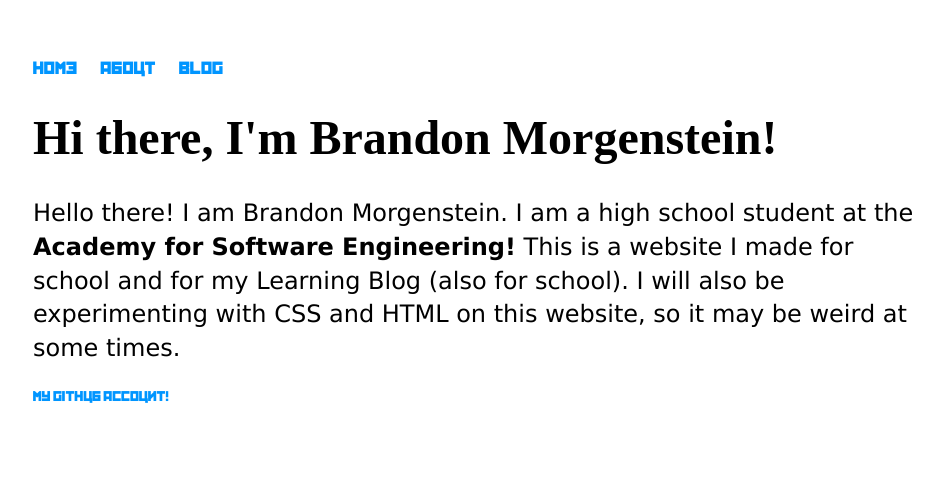
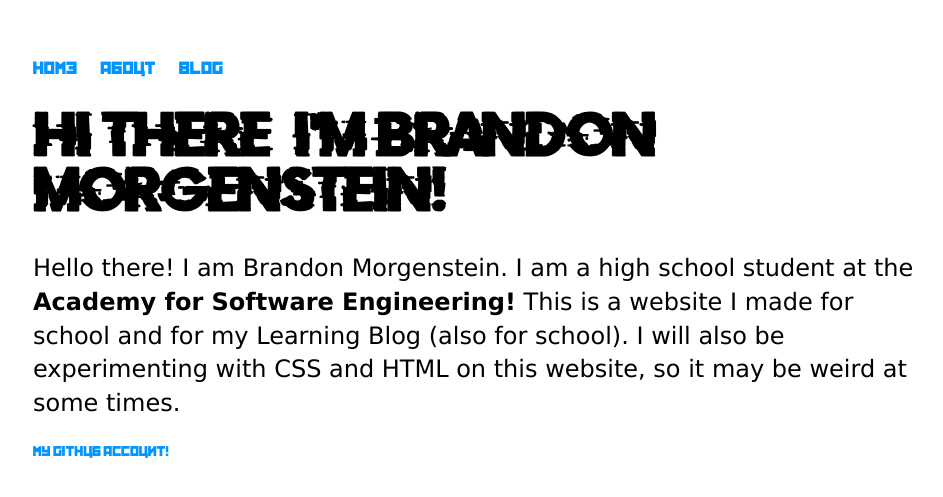
Before and after one commit to brandonm4478/brandonm4478.github.io, a Jekyll site: the page built from index.html, in a window 1280 px wide. Shown: the top 497 px of the page, without its empty margins (159-1102 px from the left). Built offline with Jekyll 4.4.1, drawn with Linux system fonts in a browser that asks for light colours; some web fonts are replaced.

Commit message:
Update main.css

```diff
--- a/css/main.css
+++ b/css/main.css
@@ -5,7 +5,7 @@
 
 @font-face{
   font-family: 'Doctor Glitch';
-  src: url('../fonts/Doctor Glitch.ttf') format("opentype");
+  src: url('../fonts/Doctor Glitch.otf') format("opentype");
 }
 
 body {
```
